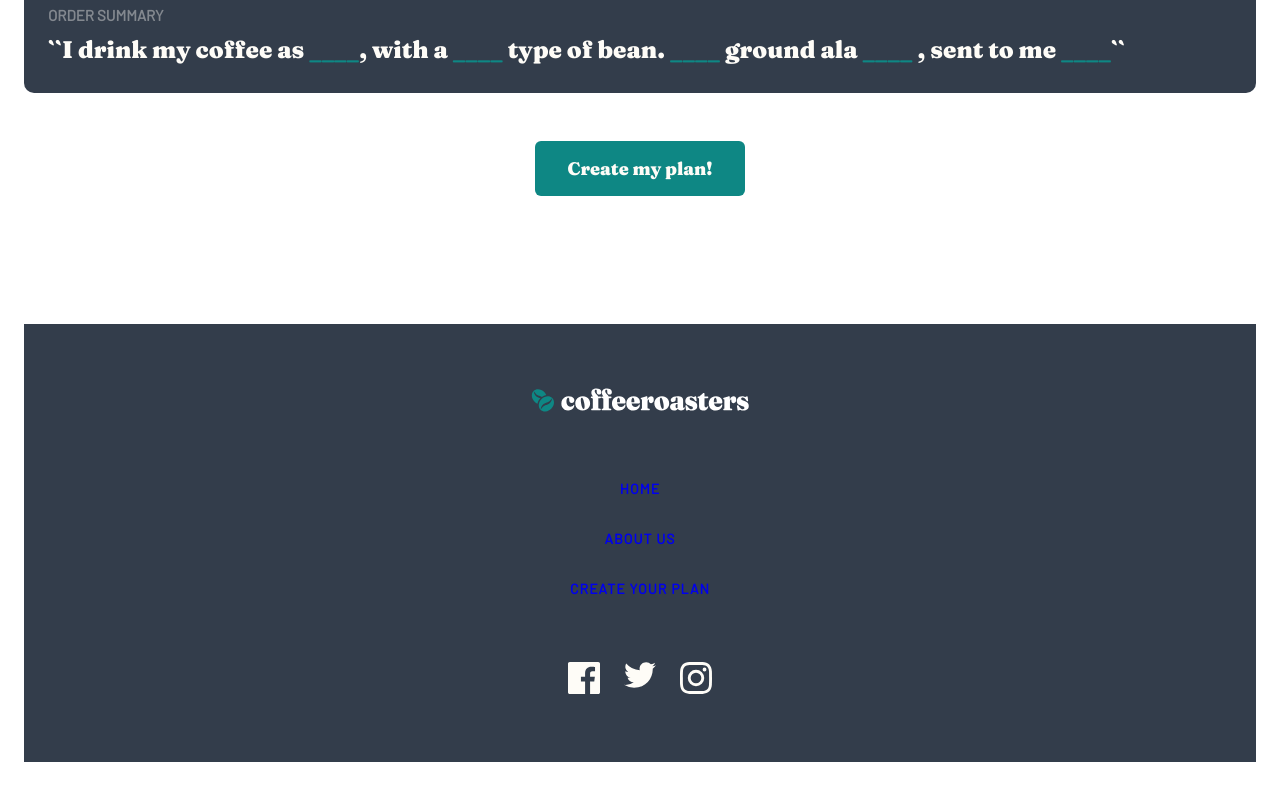
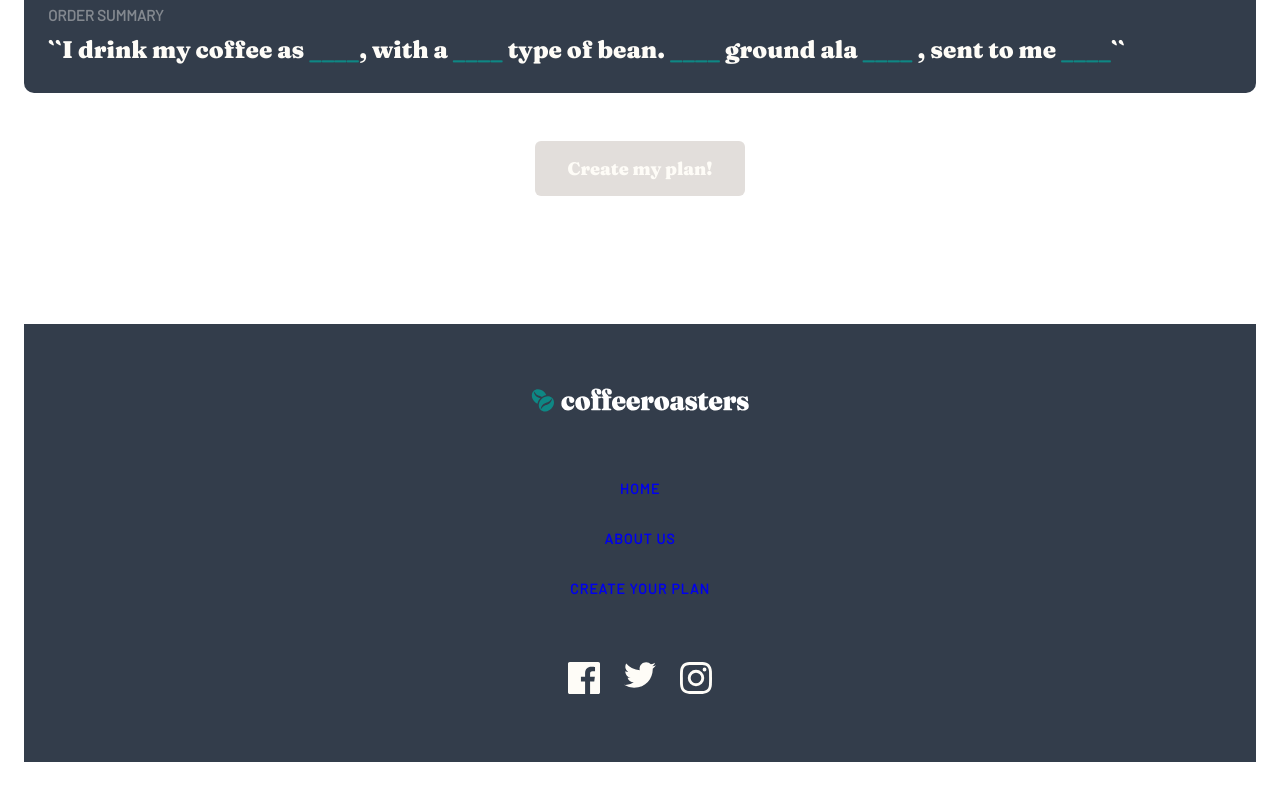
Before and after one commit to DrKlonk/fem-coffee, a Vue app: page /create-plan in a window 1280 px wide. Shown: the part 1981-2781 px from the top of the page. Built offline with nearby package versions, Linux system fonts and the light colour scheme.

Commit message:
disable button on incomplete order

```diff
--- a/src/components/ui/AppButton.vue
+++ b/src/components/ui/AppButton.vue
@@ -1,5 +1,5 @@
 <template>
-  <button class="btn" @click="$emit('clicked')">
+  <button class="btn" :disabled="disabled" @click="$emit('clicked')">
     <slot>
       Create your plan
     </slot>
@@ -9,6 +9,12 @@
 <script>
 export default {
   name: "AppButton",
+  props: {
+    disabled: {
+      type: Boolean,
+      default: false,
+    },
+  },
 }
 </script>
 
@@ -26,5 +32,8 @@ export default {
   &:hover {
     background-color: $color-cyan-secondary;
   }
+  &:disabled {
+    background-color: $color-light-cream-secondary;
+  }
 }
 </style>
--- a/src/pages/create/CreatePlan.vue
+++ b/src/pages/create/CreatePlan.vue
@@ -23,7 +23,10 @@
   </section>
 
   <div class="order-button">
-    <app-button @clicked="$refs.orderModal.openModal()">
+    <app-button
+      @clicked="$refs.orderModal.openModal()"
+      :disabled="!isOrderComplete"
+    >
       Create my plan!
     </app-button>
   </div>
@@ -78,6 +81,9 @@ export default {
     },
     determineDisabled(category) {
       return this.order.method === "Capsule" && category === "grind"
+    },
+    logOrder() {
+      console.log("order logged!")
     },
   },
   computed: {
```
